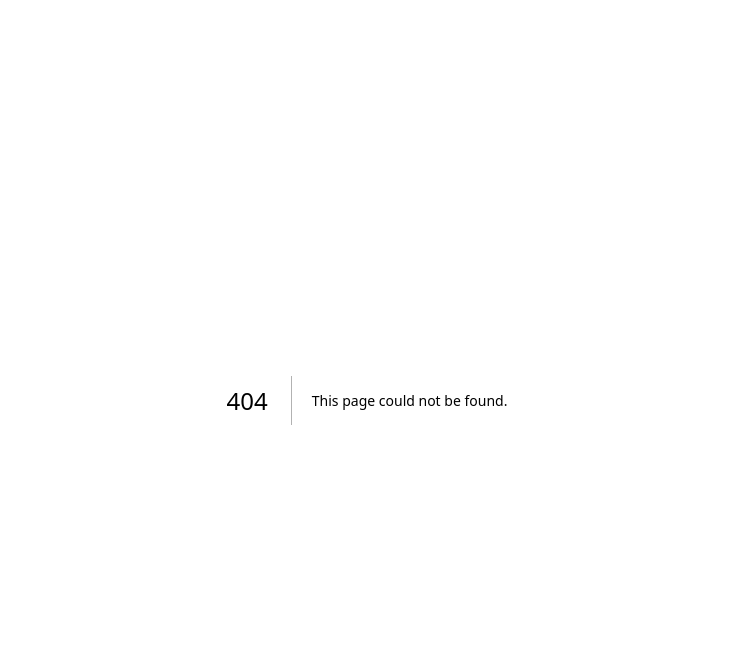
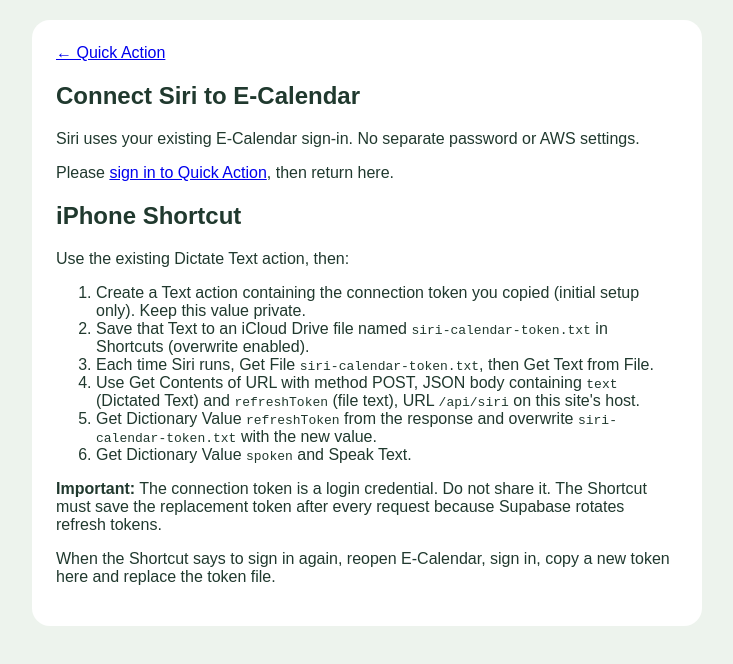
Before and after one commit to debagged68/e-calendar, a Next.js app: page /siri-setup in a window 1280 px wide. Before the commit this address had no page. Shown: the top 664 px of the page, without its empty margins (273-1006 px from the left). Built offline with nearby package versions, Linux system fonts and the light colour scheme; no server answers.

Commit message:
Add signed-in Siri pairing page and Shortcut setup instructions

```diff
--- /dev/null
+++ b/src/app/siri-setup/page.tsx
@@ -0,0 +1,23 @@
+'use client';
+import {useEffect,useState} from 'react';
+import Link from 'next/link';
+import {createClient} from '@supabase/supabase-js';
+const db=process.env.NEXT_PUBLIC_SUPABASE_URL&&process.env.NEXT_PUBLIC_SUPABASE_PUBLISHABLE_KEY?createClient(process.env.NEXT_PUBLIC_SUPABASE_URL,process.env.NEXT_PUBLIC_SUPABASE_PUBLISHABLE_KEY):null;
+export default function SiriSetup(){
+ const [ready,setReady]=useState(false),[signedIn,setSignedIn]=useState(false),[message,setMessage]=useState('');
+ useEffect(()=>{if(!db){setReady(true);return}db.auth.getUser().then(r=>{setSignedIn(!!r.data.user);setReady(true)}).catch(()=>setReady(true))},[]);
+ async function copyToken(){
+  if(!db)return;
+  const {data,error}=await db.auth.getSession();
+  if(error||!data.session){setMessage('Sign in to E-Calendar first.');return}
+  try{await navigator.clipboard.writeText(data.session.refresh_token);setMessage('Connection token copied. Paste it into your Shortcut setup, and keep it private.')}catch{setMessage('Copy failed. Please allow clipboard access.')}
+ }
+ return <main style={{minHeight:'100dvh',padding:20,background:'#edf3ed',fontFamily:'Arial,sans-serif',color:'#20392e'}}><section style={{maxWidth:670,margin:'auto',padding:24,borderRadius:18,background:'white'}}><Link href="/add">← Quick Action</Link><h1>Connect Siri to E-Calendar</h1><p>Siri uses your existing E-Calendar sign-in. No separate password or AWS settings.</p>
+ {!ready?<p>Checking sign-in…</p>:!signedIn?<p>Please <Link href="/add">sign in to Quick Action</Link>, then return here.</p>:<button onClick={()=>void copyToken()} style={{padding:15,fontSize:18,background:'#24634f',color:'white',border:0,borderRadius:10}}>Copy Siri connection token</button>}
+ {message&&<p role="status">{message}</p>}
+ <h2>iPhone Shortcut</h2><p>Use the existing Dictate Text action, then:</p>
+ <ol><li>Create a Text action containing the connection token you copied (initial setup only). Keep this value private.</li><li>Save that Text to an iCloud Drive file named <code>siri-calendar-token.txt</code> in Shortcuts (overwrite enabled).</li><li>Each time Siri runs, Get File <code>siri-calendar-token.txt</code>, then Get Text from File.</li><li>Use Get Contents of URL with method POST, JSON body containing <code>text</code> (Dictated Text) and <code>refreshToken</code> (file text), URL <code>/api/siri</code> on this site's host.</li><li>Get Dictionary Value <code>refreshToken</code> from the response and overwrite <code>siri-calendar-token.txt</code> with the new value.</li><li>Get Dictionary Value <code>spoken</code> and Speak Text.</li></ol>
+ <p><strong>Important:</strong> The connection token is a login credential. Do not share it. The Shortcut must save the replacement token after every request because Supabase rotates refresh tokens.</p>
+ <p>When the Shortcut says to sign in again, reopen E-Calendar, sign in, copy a new token here and replace the token file.</p>
+ </section></main>
+}
```
